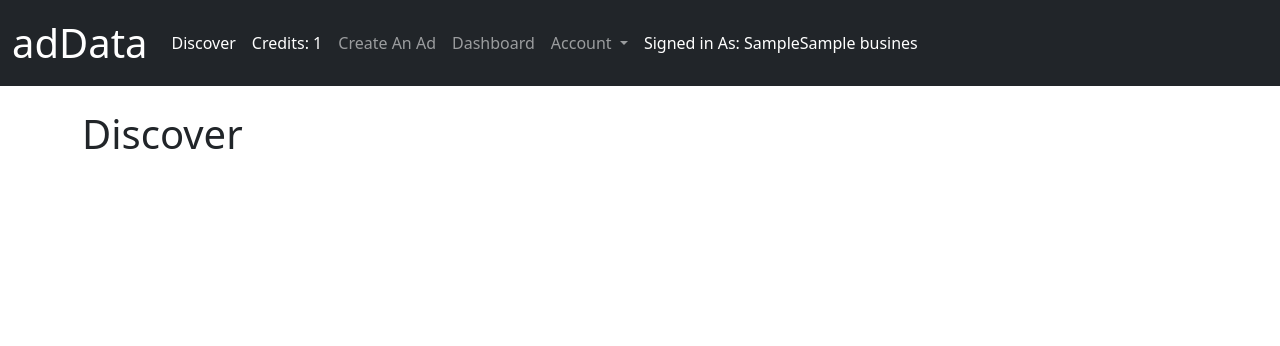
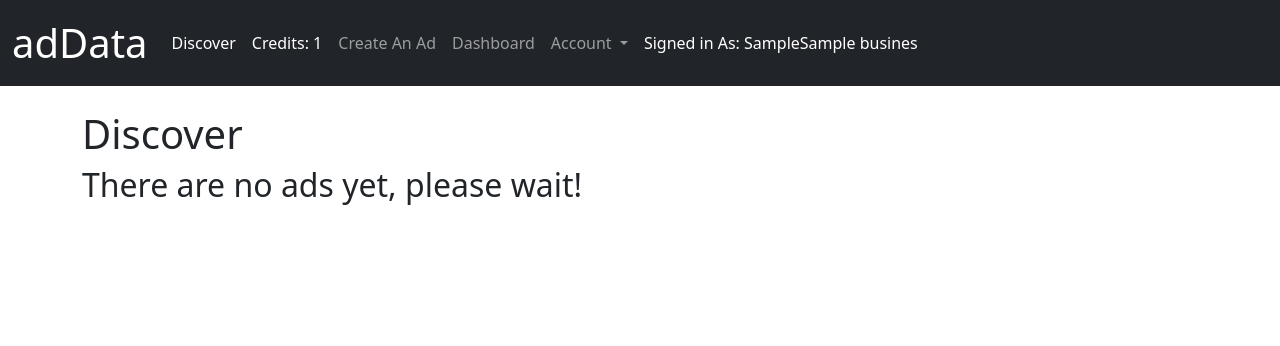
Before and after one commit to KartikPulipati/adDataProj, a Django app: page /rater/discover/ in a window 1280 px wide. Shown: the top 346 px of the page. Run offline with Django 3.2, Linux system fonts and the light colour scheme; a user stored in the database is signed in; tables that the repository leaves empty hold one stand-in row (values such as "Sample post").

Commit message:
small change to discover.html
made sure that text was displayed when no ads

```diff
--- a/rater/templates/rater/discover.html
+++ b/rater/templates/rater/discover.html
@@ -3,8 +3,12 @@
 {% block content %}
     <br>
     {% if user.rater.is_email_verified %}
+
     <div class="container">
     <h1>Discover</h1>
+     {% if not ad %}
+            <h2>There are no ads yet, please wait!</h2>
+         {% endif %}
         <ul class="list-group" >
 {% for i in ad %}
           <a href="{% url 'viewAd' i.id %}" style="text-decoration: none">
```
